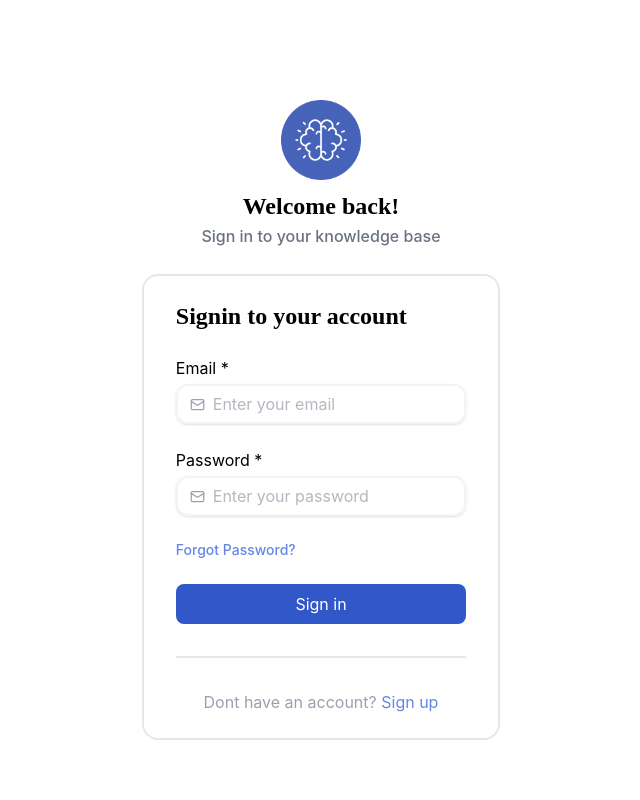
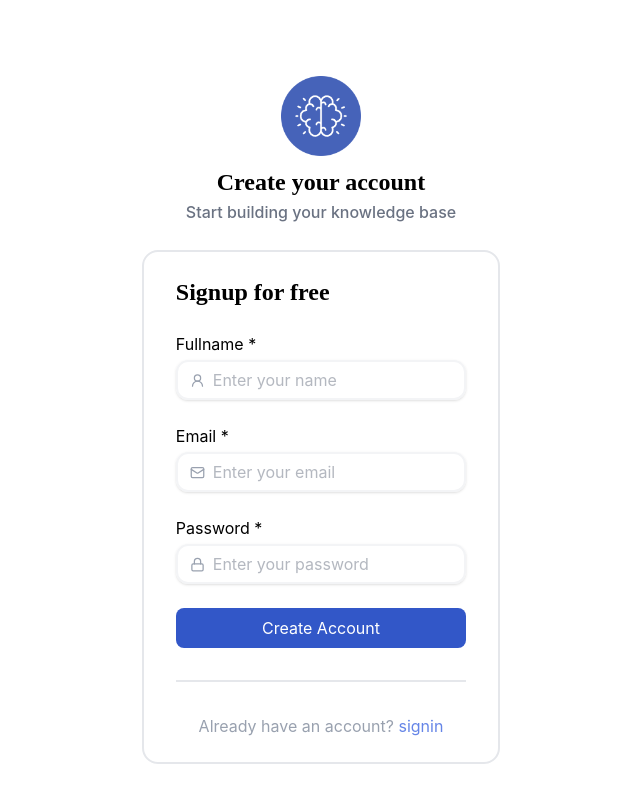
Before and after one commit to jatinydu/savestream, a React (Vite) app in the folder client/: page / in a window 1280 px wide. Shown: the whole page, without its empty margins (319-959 px from the left). Built offline with nearby package versions, Linux system fonts and the light colour scheme.

Commit message:
feat: add ui for signup

```diff
--- a/client/src/App.tsx
+++ b/client/src/App.tsx
@@ -3,7 +3,7 @@ import AuthForm from "./pages/AuthForm"
 function App() {
   return (
     <div className="w-screen h-screen flex justify-center items-center pt-10 overflow-x-hidden">
-        <AuthForm type="login" title="Welcome back!" desc="Sign in to your knowledge base"/>
+        <AuthForm type="signup" title="Create your account" desc="Start building your knowledge base"/>
     </div>
   )
 }
--- a/client/src/components/Auth/LoginForm.tsx
+++ b/client/src/components/Auth/LoginForm.tsx
@@ -1,6 +1,6 @@
 import {type AuthCommonProps} from '../../pages/AuthForm';
 import CreateInput from '../createPost/CreateInput';
-import { Mail } from 'lucide-react';
+import { Mail, Lock } from 'lucide-react';
 import { Link } from 'react-router';
 import CtaBtn from '../lib/CtaBtn';
 
@@ -10,7 +10,7 @@ export default function LoginForm(props:AuthCommonProps) {
        <h4 className='font-serif font-semibold text-2xl mb-3'>Signin to your account</h4>
        <form className='flex flex-col gap-6 mt-3 w-full'>
           <CreateInput startIcon={<Mail size={15} color="#99a1af"/>} required={true} type="email" label='Email' placeholder='Enter your email' tagType='input' className='h-[2.5rem] focus-within:ring-2 focus-within:ring-primary rounded-sm border-2 border-gray-100'/>
-          <CreateInput startIcon={<Mail size={15} color="#99a1af"/>} required={true} type="password" label='Password' placeholder='Enter your password' tagType='input' className='h-[2.5rem] focus-within:ring-2 focus-within:ring-primary rounded-sm border-2 border-gray-100'/>
+          <CreateInput startIcon={<Lock size={15} color="#99a1af"/>} required={true} type="password" label='Password' placeholder='Enter your password' tagType='input' className='h-[2.5rem] focus-within:ring-2 focus-within:ring-primary rounded-sm border-2 border-gray-100'/>
           <Link to="/" className='text-sm text-primary-light font-medium'>Forgot Password?</Link>
           <CtaBtn label='Sign in' size='large' onClick={(()=>{})} className='w-full flex justify-center'/>
           <div className='w-full h-[2px] bg-gray-200 my-2'></div>
--- a/client/src/components/Auth/SignupForm.tsx
+++ b/client/src/components/Auth/SignupForm.tsx
@@ -1,9 +1,21 @@
+import { Link } from 'react-router';
 import { type AuthCommonProps} from '../../pages/AuthForm';
+import CreateInput from '../createPost/CreateInput';
+import CtaBtn from '../lib/CtaBtn';
+import { Mail, UserRound, Lock } from 'lucide-react';
 
 export default function SignupForm(props:AuthCommonProps) {
   return (
-    <div>
-
+    <div className='lg:w-[28vw] flex flex-col p-4 px-8 border-2 border-gray-200 py-6 mt-6 rounded-2xl'>
+       <h4 className='font-serif font-semibold text-2xl mb-3'>Signup for free</h4>
+       <form className='flex flex-col gap-6 mt-3 w-full'>
+          <CreateInput startIcon={<UserRound size={15} color="#99a1af"/>} required={true} type="text" label='Fullname' placeholder='Enter your name' tagType='input' className='h-[2.5rem] focus-within:ring-2 focus-within:ring-primary rounded-sm border-2 border-gray-100'/>
+          <CreateInput startIcon={<Mail size={15} color="#99a1af"/>} required={true} type="email" label='Email' placeholder='Enter your email' tagType='input' className='h-[2.5rem] focus-within:ring-2 focus-within:ring-primary rounded-sm border-2 border-gray-100'/>
+          <CreateInput startIcon={<Lock size={15} color="#99a1af"/>} required={true} type="password" label='Password' placeholder='Enter your password' tagType='input' className='h-[2.5rem] focus-within:ring-2 focus-within:ring-primary rounded-sm border-2 border-gray-100'/>
+          <CtaBtn label='Create Account' size='large' onClick={(()=>{})} className='w-full flex justify-center'/>
+          <div className='w-full h-[2px] bg-gray-200 my-2'></div>
+          <p className='text-center text-gray-400'>Already have an account? <Link to="/" className="text-primary-light">signin</Link></p>
+       </form>
     </div>
   )
 }
```
